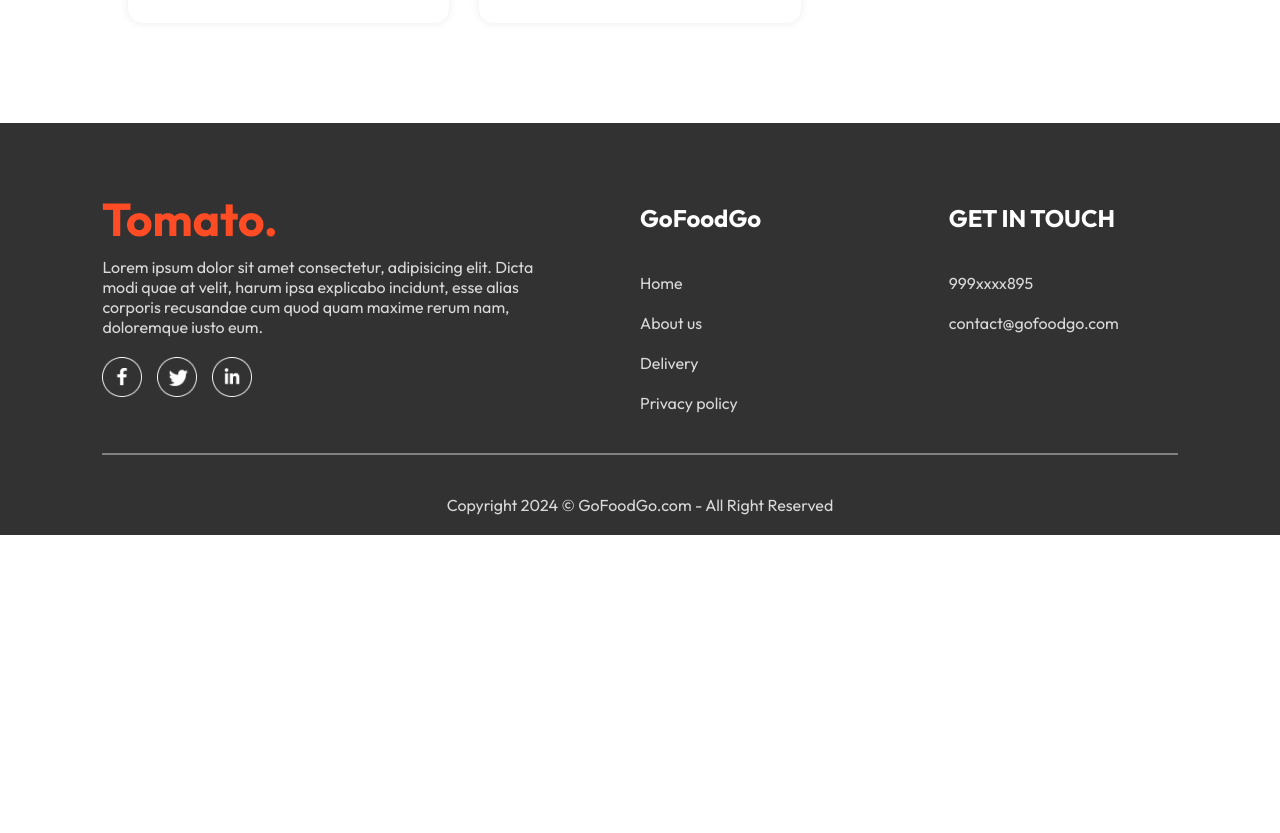
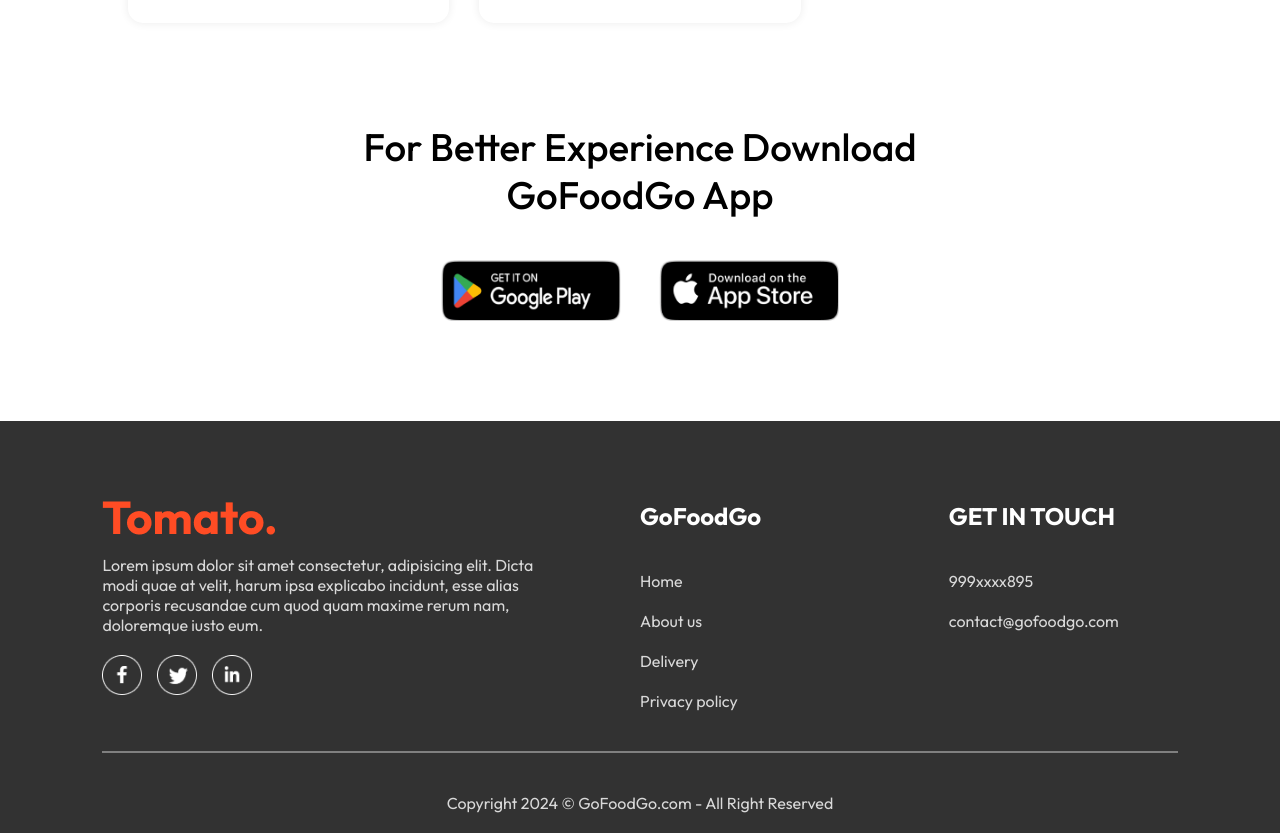
Before and after one commit to Adiiiikaushik/GoFoodGo, a React (Vite) app: page / in a window 1280 px wide. Shown: the part 5960-6793 px from the top of the page. Before the commit the page ends 6495 px from the top, so only its background shows below. Built offline with nearby package versions, Linux system fonts and the light colour scheme.

Commit message:
created a mobile app download page

```diff
--- a/src/components/AppDownload/AppDownload.css
+++ b/src/components/AppDownload/AppDownload.css
@@ -0,0 +1,25 @@
+.app-download{
+    margin: auto auto;
+    margin-top: 100px;
+    font-size: max(3vw,20px);
+    text-align: center;
+    font-weight: 500;
+}
+
+.app-download-platforms{
+    display: flex;
+    justify-content: center;
+    gap: max(3vw,10px);
+    margin-top: 40px;
+}
+
+.app-download-platforms img{
+    width: max(30vw,120px);
+    max-width: 180px;
+    transition: 0.5s;
+    cursor: pointer;
+}
+
+.app-download-platforms img:hover{
+    transform: scale(1.05);
+}
--- a/src/components/AppDownload/AppDownload.jsx
+++ b/src/components/AppDownload/AppDownload.jsx
@@ -0,0 +1,16 @@
+import React from 'react'
+import './AppDownload.css'
+import { assets } from '../../assets/assets'
+const AppDownload = ()=> {
+  return (
+    <div className='app-download' id='app-download'>
+        <p>For Better Experience Download <br />GoFoodGo App</p>
+        <div className="app-download-platforms">
+            <img src={assets.play_store} alt="" />
+            <img src={assets.app_store} alt="" />
+        </div>
+    </div>
+  )
+}
+
+export default AppDownload
--- a/src/pages/Home/Home.jsx
+++ b/src/pages/Home/Home.jsx
@@ -3,6 +3,8 @@
 import Header from '../../components/Header/Header'
 import ExploreMenu from '../../components/ExploreMenu/ExploreMenu'
 import FoodDisplay from '../../components/FoodDisplay/FoodDisplay'
+import AppDownload from '../../components/AppDownload/AppDownload'
+
 const Home = () => {
 
   const [category,setCategory] = useState("All");
@@ -11,6 +13,8 @@
       <Header/>
       <ExploreMenu category={category} setCategory={setCategory}/>
       <FoodDisplay category={category}/>
+      <AppDownload/>
+
     </div>
   )
 }
```
